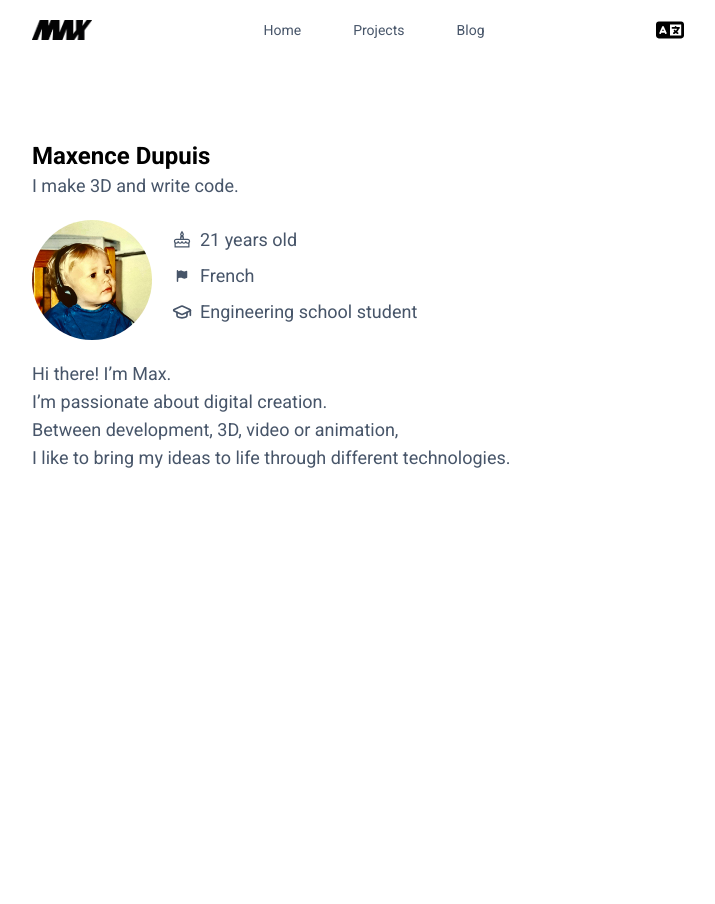
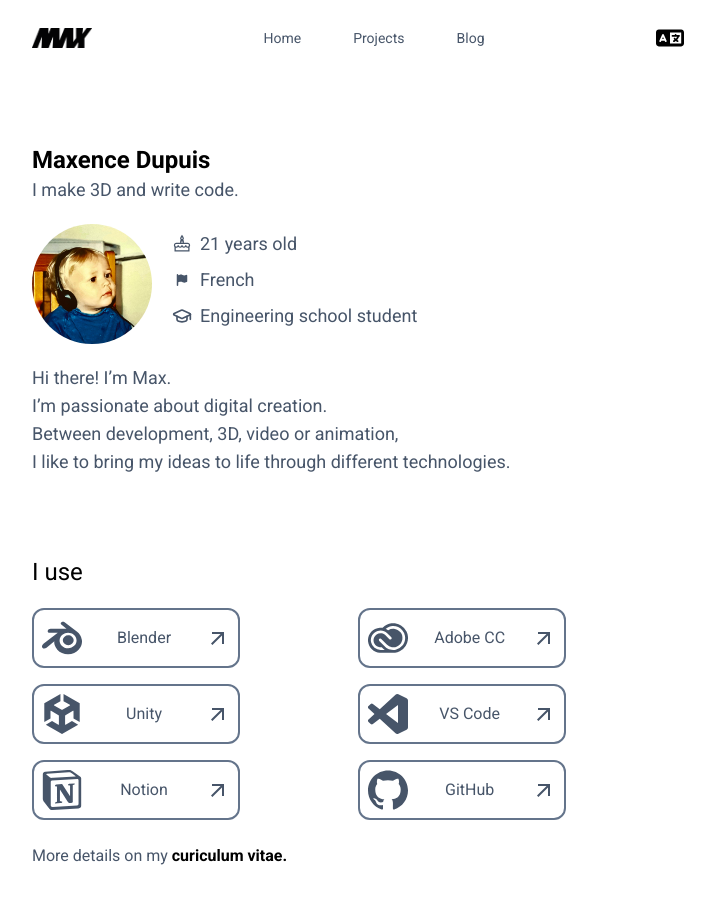
Before and after one commit to smallboyc/max-website, a Next.js app: page / in a window 1280 px wide. Shown: the top 904 px of the page, without its empty margins (282-997 px from the left). Before the commit the page ends 800 px from the top, so only its background shows below. Built offline with nearby package versions, Linux system fonts and the light colour scheme.

Commit message:
feat : make tools component

```diff
--- a/src/app/blog/page.tsx
+++ b/src/app/blog/page.tsx
@@ -1,7 +1,7 @@
 export default function Blog() {
   return (
     <div className="my-16 sm:my-20">
-      <h1 className="font-bold text-2xl">Blog</h1>
+      <h1 className="font-bold text-3xl">Blog</h1>
       <p className="text-slate-600 sm:text-lg">Sometimes I write articles.</p>
     </div>
   );
--- a/src/app/layout.tsx
+++ b/src/app/layout.tsx
@@ -21,7 +21,7 @@ export default function RootLayout({
         <link rel="icon" type="image/png" href="/images/favicon.png" />
       </head>
       <body className={roboto.className}>
-        <main className="sm:max-w-[600px] lg:max-w-[700px] mx-auto px-4 md:px-6 py-3  ">
+        <main className="sm:max-w-[600px] lg:max-w-[700px] w-full px-4 mx-auto md:px-6  ">
           <Header />
           {children}
         </main>
--- a/src/app/page.tsx
+++ b/src/app/page.tsx
@@ -1,8 +1,10 @@
 import Hero from "@/components/Hero";
+import Tools from "@/components/Tools";
 export default function Home() {
   return (
-    <main className="my-16 sm:my-20">
+    <main className="my-16 sm:my-20 flex flex-col gap-20">
       <Hero />
+      <Tools />
     </main>
   );
 }
--- a/src/app/projects/page.tsx
+++ b/src/app/projects/page.tsx
@@ -2,7 +2,7 @@ export default function Projects() {
   return (
     <div className="my-16 sm:my-20">
       {" "}
-      <h1 className="font-bold text-2xl">Projects</h1>
+      <h1 className="font-bold text-3xl">Projects</h1>
       <p className="text-slate-600 sm:text-lg">Discover my projects.</p>
     </div>
   );
--- a/src/components/Header.tsx
+++ b/src/components/Header.tsx
@@ -12,8 +12,8 @@ const size_main_logo = 60;
 export default function Header() {
   const [toggle, setToggle] = useState(false);
   return (
-    <header className="sticky top-0 z-20 h-12">
-      <nav className=" flex justify-between items-center gap-3">
+    <header className="sticky top-0 z-20 h-16 bg-white py-5">
+      <nav className=" flex justify-between items-center gap-3 ">
         {" "}
         <Link href="/">
           <Image
@@ -26,7 +26,9 @@ export default function Header() {
         <ul className="hidden sm:flex items-center gap-5">
           <Navigation />
         </ul>
-        <FaLanguage className={`block size-7 -translate-x-4 sm:translate-x-0`} />
+        <FaLanguage
+          className={`block size-7 -translate-x-4 sm:translate-x-0`}
+        />
         <div onClick={() => setToggle(!toggle)} className="block sm:hidden">
           <ImCross
             className={classNames(
--- /dev/null
+++ b/src/components/Tools.tsx
@@ -0,0 +1,53 @@
+import { SiBlender } from "react-icons/si";
+import { SiUnity } from "react-icons/si";
+import { SiNotion } from "react-icons/si";
+import { SiAdobecreativecloud } from "react-icons/si";
+import { SiVisualstudiocode } from "react-icons/si";
+import { SiGithub } from "react-icons/si";
+import { MdArrowOutward } from "react-icons/md";
+import Link from "next/link";
+
+const tools = [
+  { id: 0, icon: SiBlender, name: "Blender", href: "https://www.blender.org/" },
+  { id: 1, icon: SiUnity, name: "Unity", href: "https://unity.com/" },
+  { id: 2, icon: SiNotion, name: "Notion", href: "https://www.notion.so/" },
+  {
+    id: 3,
+    icon: SiAdobecreativecloud,
+    name: "Adobe CC",
+    href: "https://www.adobe.com/",
+  },
+  {
+    id: 4,
+    icon: SiVisualstudiocode,
+    name: "VS Code",
+    href: "https://code.visualstudio.com/",
+  },
+  { id: 5, icon: SiGithub, name: "GitHub", href: "https://github.com/" },
+];
+
+export default function Tools() {
+  return (
+    <section>
+      {" "}
+      <h1 className="text-2xl">I use</h1>
+      <div className="mt-5 grid grid-rows-6 sm:grid-rows-3 grid-flow-col gap-4">
+        {tools.map((tool) => (
+          <Link
+            href={tool.href}
+            key={tool.id}
+            className="flex gap-4 items-center text-slate-600 justify-between hover:text-black border-2 border-slate-500 hover:border-black max-w-52 w-full p-2 rounded-xl"
+          >
+            <tool.icon className="size-10" />
+            <span>{tool.name}</span>
+            <MdArrowOutward className="size-6" />
+          </Link>
+        ))}
+      </div>
+      <p className="mt-6 text-slate-600">
+        More details on my{" "}
+        <span className="text-black font-bold">curiculum vitae.</span>
+      </p>
+    </section>
+  );
+}
```
